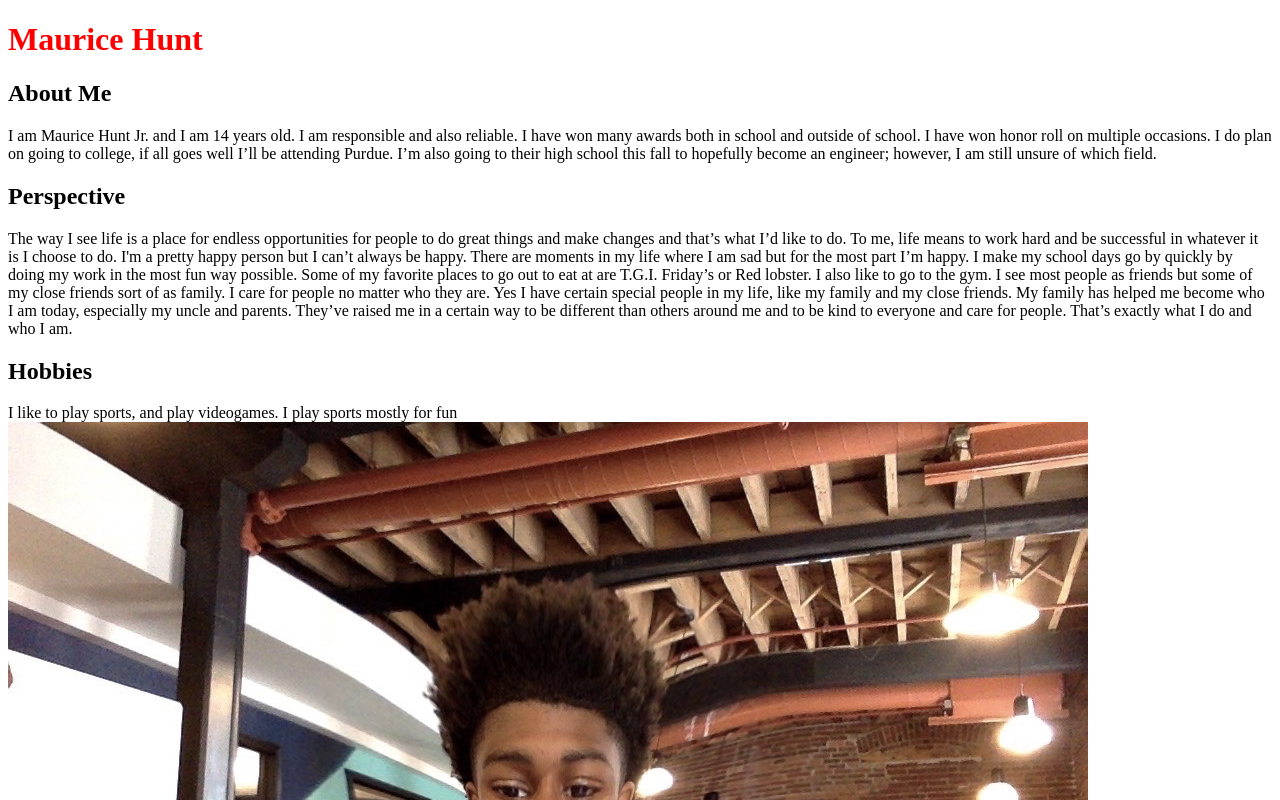
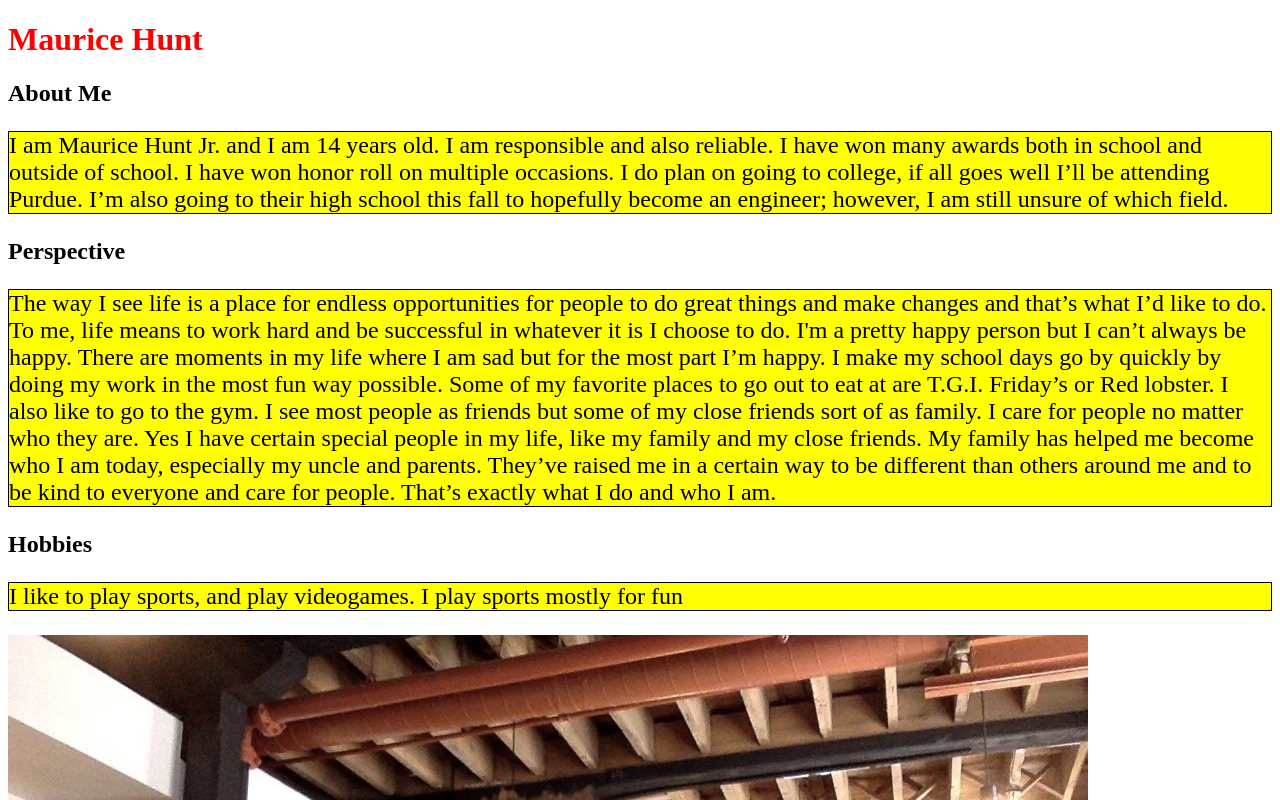
Before and after one commit to Mo22Hunt/Practice, a plain HTML site: page index.html in a window 1280 px wide. Shown: the top 800 px of the page. Drawn offline with Linux system fonts and the light colour scheme.

Commit message:
Update index.html

```diff
--- a/index.html
+++ b/index.html
@@ -1,14 +1,22 @@
 <!DOCTYPE html>
-<html
-<head><h1><font color="Red">Maurice Hunt</font></h1>
-    <h2>About Me</h2>
-<p1>I am Maurice Hunt Jr. and I am 14 years old. I am responsible and also reliable. I have won many awards both in school and outside of school. I have won honor roll on multiple occasions. I do plan on going to college, if all goes well I’ll be attending Purdue. I’m also going to their high school this fall to hopefully become an engineer; however, I am still unsure of which field.</p1>
+<html>
+    <h1><font color="Red">Maurice Hunt</font></h1>
+    <body>
+        <style>
+            .Bio {
+                color: black;
+                font-size: 1.5em;
+                border: 1px solid black;
+                background: yellow;
+        </style>
+        <h2>About Me</h2>
+<p class="Bio">I am Maurice Hunt Jr. and I am 14 years old. I am responsible and also reliable. I have won many awards both in school and outside of school. I have won honor roll on multiple occasions. I do plan on going to college, if all goes well I’ll be attending Purdue. I’m also going to their high school this fall to hopefully become an engineer; however, I am still unsure of which field.</p>
 <h2>Perspective</h2>
-<p2>The way I see life is a place for endless opportunities for people to do great things and make changes and that’s what I’d like to do. To me, life means to work hard and be successful in whatever it is I choose to do. I'm a pretty happy person but I can’t always be happy. There are moments in my life where I am sad but for the most part I’m happy. I make my school days go by quickly by doing my work in the most fun way possible. Some of my favorite places to go out to eat at are T.G.I. Friday’s or Red lobster. I also like to go to the gym.
-I see most people as friends but some of my close friends sort of as family. I care for people no matter who they are. Yes I have certain special people in my life, like my family and my close friends. My family has helped me become who I am today, especially my uncle and parents. They’ve raised me in a certain way to be different than others around me and to be kind to everyone and care for people. That’s exactly what I do and who I am.</p2>
+<p class="Bio">The way I see life is a place for endless opportunities for people to do great things and make changes and that’s what I’d like to do. To me, life means to work hard and be successful in whatever it is I choose to do. I'm a pretty happy person but I can’t always be happy. There are moments in my life where I am sad but for the most part I’m happy. I make my school days go by quickly by doing my work in the most fun way possible. Some of my favorite places to go out to eat at are T.G.I. Friday’s or Red lobster. I also like to go to the gym.
+I see most people as friends but some of my close friends sort of as family. I care for people no matter who they are. Yes I have certain special people in my life, like my family and my close friends. My family has helped me become who I am today, especially my uncle and parents. They’ve raised me in a certain way to be different than others around me and to be kind to everyone and care for people. That’s exactly what I do and who I am.</p>
 <h2>Hobbies</h2>
-<p3>I like to play sports, and play videogames. I play sports mostly for fun</p3>
+<p class="Bio">I like to play sports, and play videogames. I play sports mostly for fun</p>
         <img src="maurice.jpg"/>
-<a href="https://github.com/Mo22Hunt">github profile page</a>
-</body>
+        <a
+    </body>
 </html>
```
